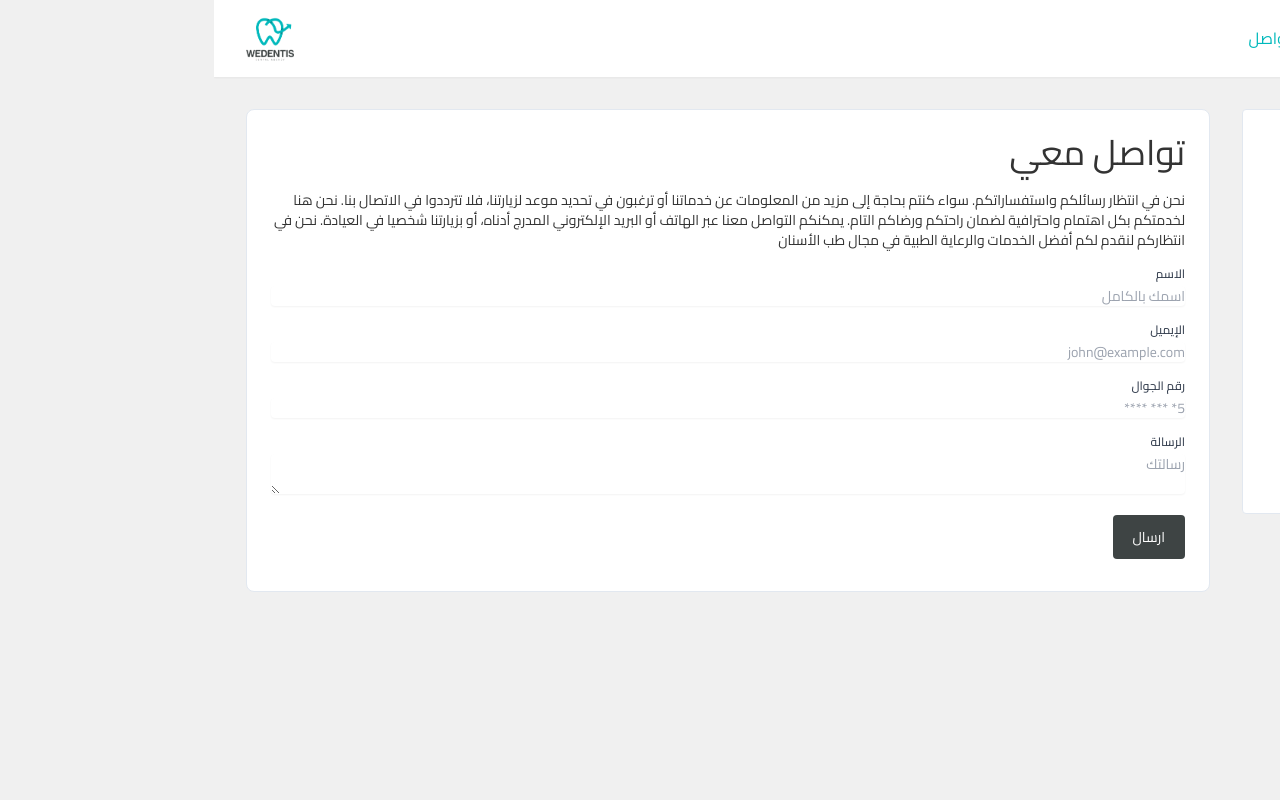
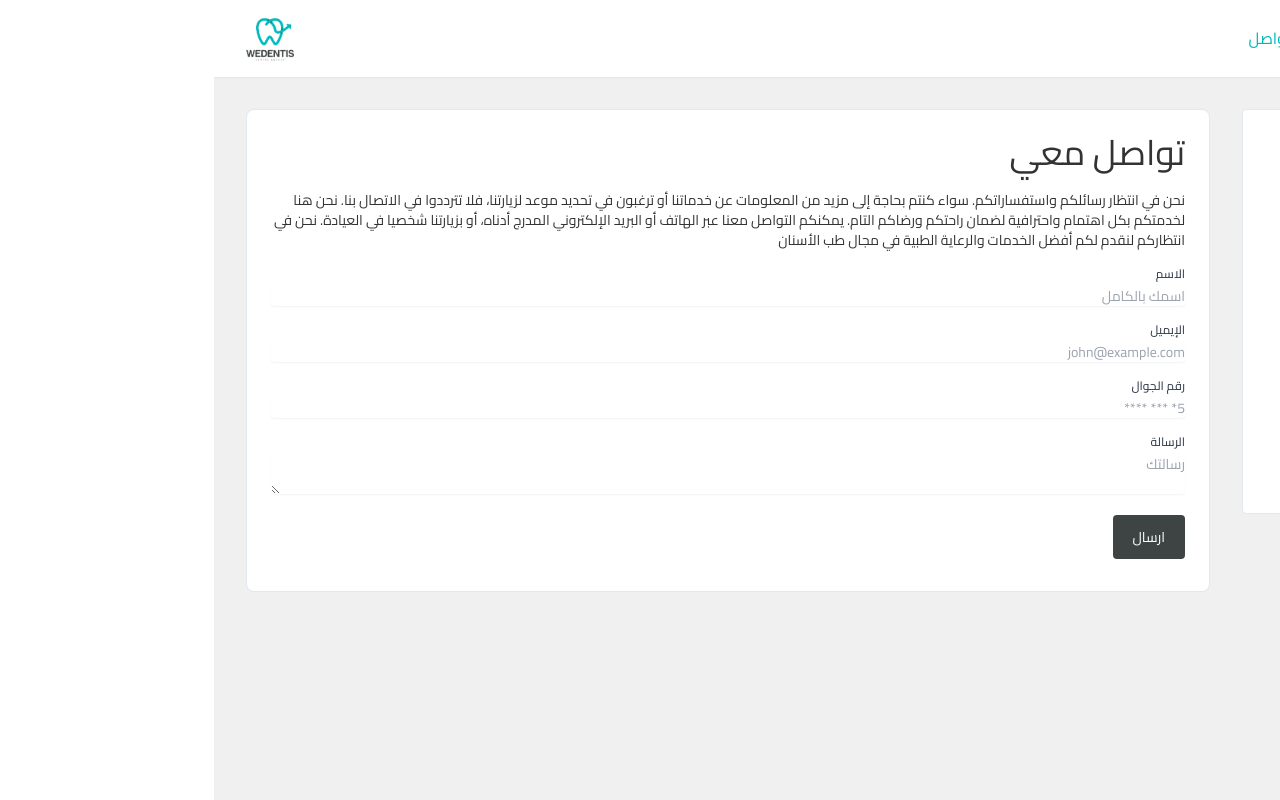
Before and after one commit to Mostafa-Aljazar/wedentist, a Next.js app: page /mesfer/contact in a window 1280 px wide. Built offline with nearby package versions, Linux system fonts and the light colour scheme; no server answers.

Commit message:
style: changed background color

```diff
--- a/src/app/(public)/layout.tsx
+++ b/src/app/(public)/layout.tsx
@@ -6,10 +6,10 @@
 
 const layout = ({ children }: Props) => {
   return (
-    <>
+    <div className="  min-h-screen bg-[#f0f0f0]">
       <Header />
       {children}
-    </>
+    </div>
   )
 }
 
--- a/src/app/layout.tsx
+++ b/src/app/layout.tsx
@@ -20,7 +20,7 @@
 }>) {
   return (
     <html lang="ar" dir="rtl">
-      <body className={cairo.className + " bg-[#f0f0f0]"}>{children}</body>
+      <body className={cairo.className}>{children}</body>
     </html>
   )
 }
```
